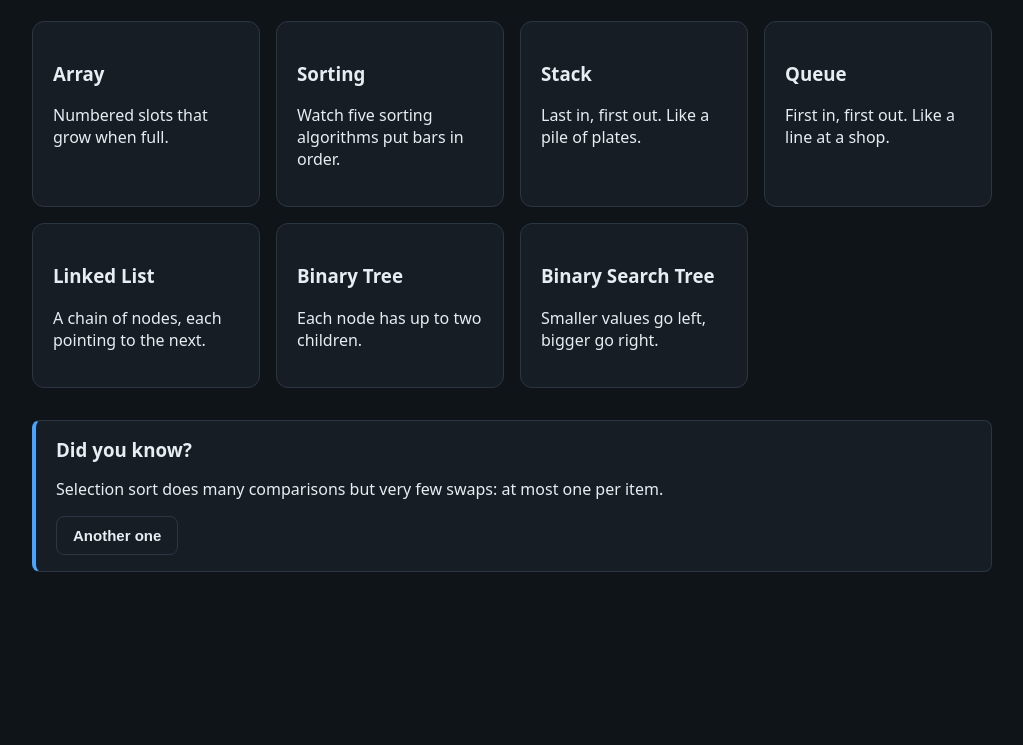
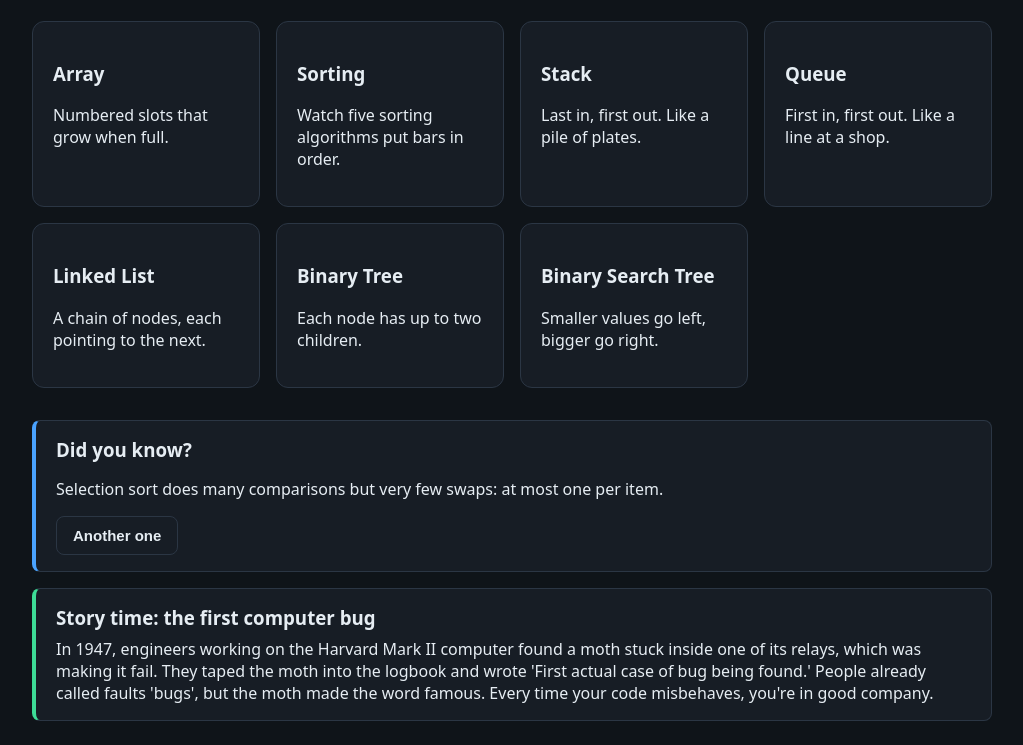
Before and after one commit to MohamedK14/dsa-lab, a plain HTML site: page index.html in a window 1280 px wide. Shown: the part 135-880 px from the top of the page, without its empty margins (128-1151 px from the left). Before the commit the page ends 800 px from the top, so only its background shows below. Drawn offline with Linux system fonts and the light colour scheme.

Commit message:
feat(home): add the Story time box about the first computer bug
A short story under the Did you know box, with a green left border. It
sits inside .home, so it is hidden on the other pages.

```diff
--- a/css/home.css
+++ b/css/home.css
@@ -33,3 +33,20 @@
 #did-you-know h3 {
     margin: 0 0 8px;
 }
+
+#story-time {
+    margin-top: 16px;
+    padding: 16px 20px;
+    background: #171d25;
+    border: 1px solid #2b3644;
+    border-left: 4px solid #3ddc97;
+    border-radius: 8px;
+}
+
+#story-time h3 {
+    margin: 0 0 8px;
+}
+
+#story-time p {
+    margin: 0;
+}
--- a/index.html
+++ b/index.html
@@ -63,6 +63,11 @@
         <h3>Did you know?</h3>
         <p id="dyk-text"></p>
         <button id="dyk-next" class="ghost">Another one</button>
+    </section>
+
+    <section id="story-time">
+        <h3>Story time: the first computer bug</h3>
+        <p>In 1947, engineers working on the Harvard Mark II computer found a moth stuck inside one of its relays, which was making it fail. They taped the moth into the logbook and wrote 'First actual case of bug being found.' People already called faults 'bugs', but the moth made the word famous. Every time your code misbehaves, you're in good company.</p>
     </section>
     </div>
 
```
